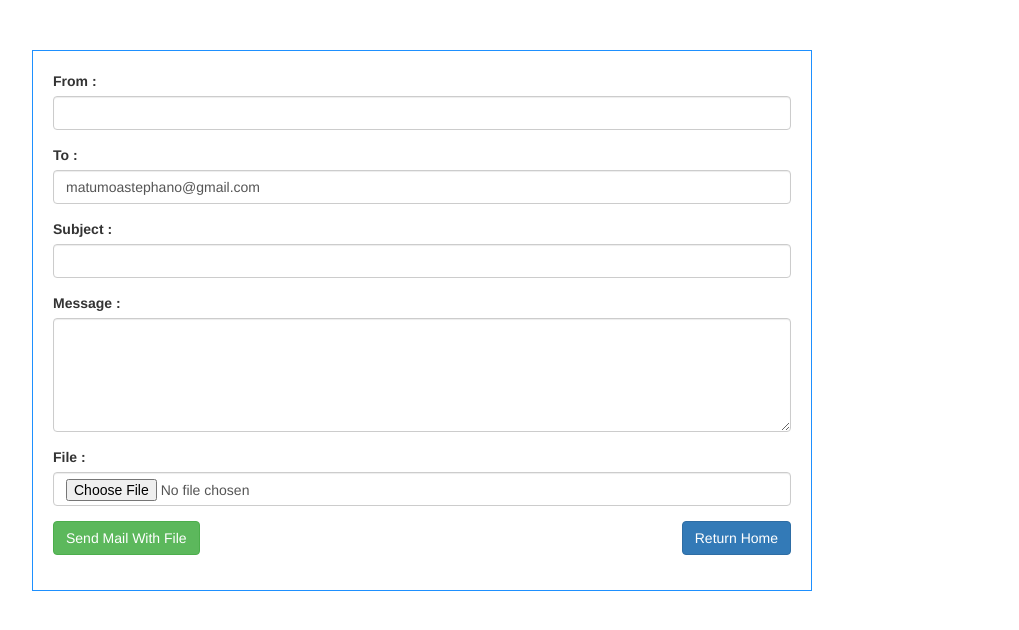
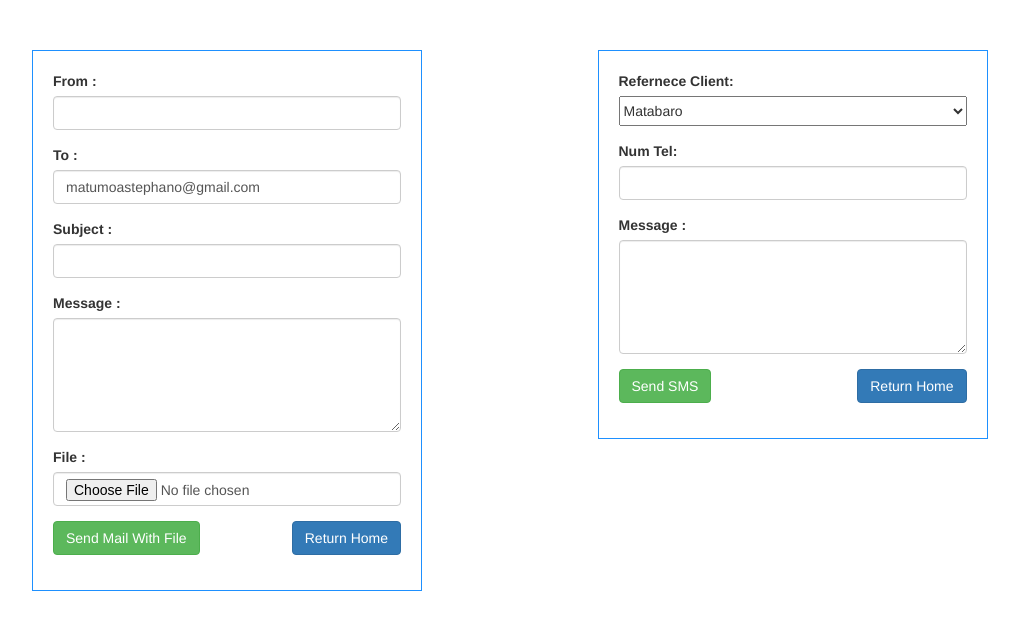
Before and after one commit to matumonastep/chrisadvert, a Django app: page /contact in a window 1280 px wide. Shown: the top 630 px of the page, without its empty margins (23-1042 px from the left). Run offline with Django 3.2, Linux system fonts and the light colour scheme; some libraries are stand-ins or nearby versions.

Commit message:
my sms form

```diff
--- a/digiadvert/models.py
+++ b/digiadvert/models.py
@@ -46,8 +46,8 @@ class Contact(models.Model):
 	def save(self, *args, **kwargs):
 
 		if self.TelPhone > 1:
-			account_sid = 'AC11b29ee73b0bc8a6b4d2b8e5159f4180'
-			auth_token = 'b6dc9c8fed141e8a11ae62baa1a6ba7b'
+			account_sid = ''
+			auth_token = ''
 			client = Client(account_sid, auth_token)
 
 			message = client.messages.create(
--- a/digiadvert/templates/contact.html
+++ b/digiadvert/templates/contact.html
@@ -17,6 +17,7 @@ border:1px solid dodgerblue;
 }
 .block-area{
 margin-top:30px
+margin-right:5px;
 }
 .form-area{
 border:1px solid dodgerblue;
@@ -32,6 +33,7 @@ margin-bottom:10px;
 border:1px solid dodgerblue;
 padding:20px;
 margin-top:10px;
+margin-right: 15%;
 }
 
 </style>
@@ -43,7 +45,8 @@ margin-top:10px;
     <br>
     <br>
     <div  class="row">
-        <div class="col-lg-8 block-border">
+
+        <div class="col-lg-4 block-border">
             <form action="/send_mail_plain_with_file" method="post" enctype="multipart/form-data" >
                 {% csrf_token %}
                 <div class="form-group">
@@ -82,10 +85,48 @@ margin-top:10px;
                     <a href="/" class="btn btn-primary" style="float: right">Return Home</a>
                 </div>
             </form>
+        </div>
 
+        <div class="col-lg-4 block-border">
+            <form action="/send_mail_plain_with_file" method="post" enctype="multipart/form-data" >
+                {% csrf_token %}
+                <div class="form-group">
+                    <label class="control-label">
+                        Refernece Client:
+                    </label>
+                    <br>
+                    <select style="width: 100%; height: 30px;" >
+                        <option>Matabaro</option>
+                        <option>Lenine</option>
+                        <option>Gaspard</option>
+                        <option>Buffalo</option>
+                        <option>Mbaku</option>
+                        <option>Kambwa</option>
+                        <option>Lionel</option>
+                        <option>Amzat</option>
+                    </select>
+                </div>
+                <div class="form-group">
+                    <label class="control-label">
+                    Num Tel:
+                    </label>
+                    <input type="text" name="subject" class="form-control">
+                </div>
+                <div class="form-group">
+                    <label class="control-label">
+                        Message :
+                    </label>
+                    <textarea name="message" class="form-control" rows="5"></textarea>
+                </div>
+
+                <div class="form-group">
+                <button type="submit" class="btn btn-success">Send SMS</button>
+                    <a href="/" class="btn btn-primary" style="float: right">Return Home</a>
+                </div>
+            </form>
         </div>
     </div>
-</div>
+
 {% endblock bodydata %}
 
 {% block custom_js %}
```
Also changed, not shown: db.sqlite3.
